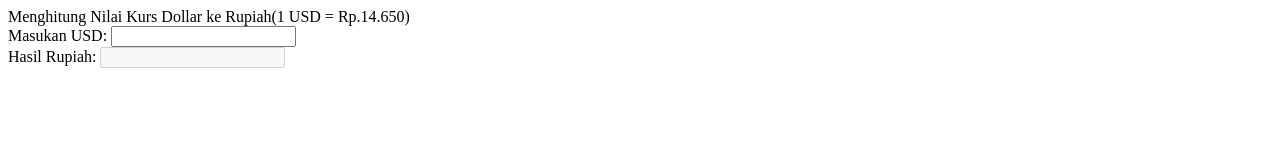
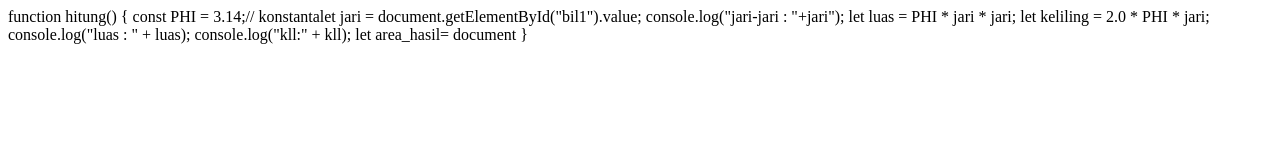
Before and after one commit to Syifaasp/project1, a plain HTML site: page index.html in a window 1280 px wide. Drawn offline with Linux system fonts and the light colour scheme.

Commit message:
Add files via upload

```diff
--- a/index.html
+++ b/index.html
@@ -1,30 +1,36 @@
 <!DOCTYPE html>
 <html lang="en">
+
 <head>
     <meta charset="UTF-8">
     <meta http-equiv="X-UA-Compatible" content="IE=edge">
     <meta name="viewport" content="width=, initial-scale=1.0">
-    <title>Document</title>
+    <title>Menghitung Luas dan Keliling Lingkaran</title>
 </head>
 <body>
-    <title>Menghitung kurs rupiah</title>
-        <script>
-            function kursrp(usd);
-    document.getElementById("totalkonversi").value = datausd * 14650;
-    }
+    <script>
+        function luaslingkaran() {
+            let phi = 3.14
+            let r = 7
+            let rumus = phi * r * r
+            window.alert(rumus)
+        }
+        luaslingkaran()
     </script>
-    </head>
 
-    <body>
-        <div>
-            Menghitung Nilai Kurs Dollar ke Rupiah(1 USD = Rp.14.650)
-            <br>
-            Masukan USD: <input type="text" name="usd" onchange="kursrp(this.value">
-            <br>
-            Hasil Rupiah: <input type="text" id="totalkonversi" disabled>
-            </div>
+        function hitung() {
+            const PHI = 3.14;// konstantalet jari = document.getElementById("bil1").value;
+            console.log("jari-jari : "+jari");
+            let luas = PHI * jari * jari;
+            let keliling = 2.0 * PHI * jari;
+            console.log("luas : " + luas);
+            console.log("kll:" + kll);
+            let area_hasil= document
 
-    </body>
+        }
+    </script>
+</head>
+
 
 </body>
 </html>
```
